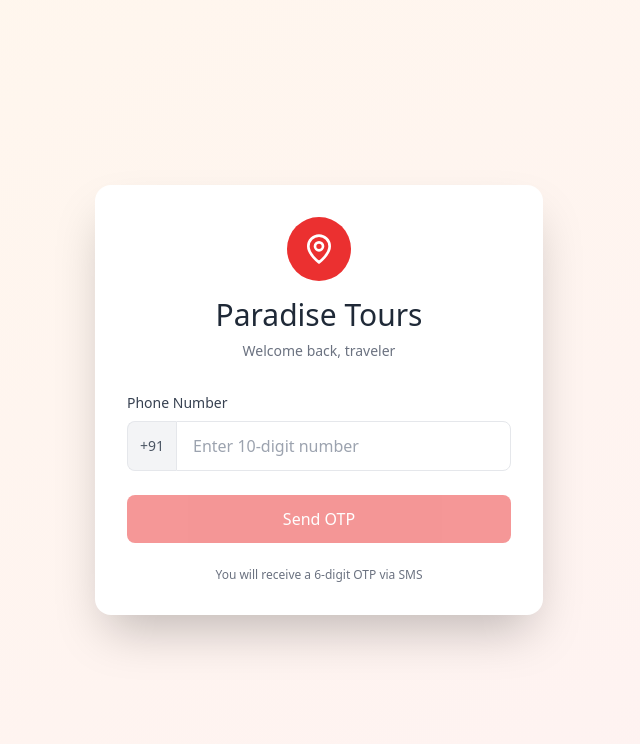
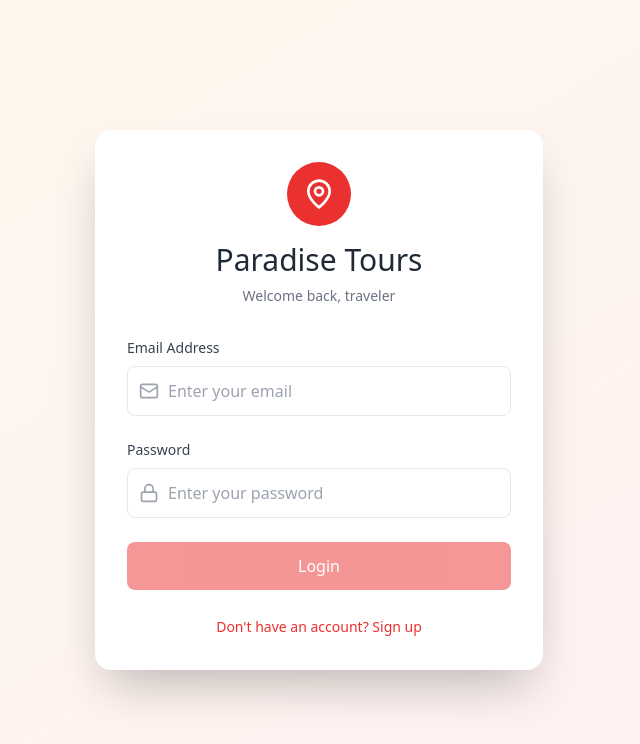
Before and after one commit to thegrowthwavesads/paradise-app, a React (Vite) app: page / in a window 1280 px wide. Shown: the top 744 px of the page, without its empty margins (321-961 px from the left). Built offline with nearby package versions, Linux system fonts and the light colour scheme.

Commit message:
Added password based login

```diff
--- a/src/App.jsx
+++ b/src/App.jsx
@@ -1,18 +1,17 @@
-import React, { useState, useEffect } from 'react';
-import { Calendar, MapPin, User, Phone, Car, FileText, Clock, CheckCircle, Ticket, LogOut, Loader2 } from 'lucide-react';
+import React, { useState } from 'react';
+import { Calendar, MapPin, User, Phone, Car, FileText, Clock, CheckCircle, Ticket, LogOut, Loader2, Mail, Lock } from 'lucide-react';
 import { auth } from './firebase';
-import { RecaptchaVerifier, signInWithPhoneNumber } from 'firebase/auth';
+import { signInWithEmailAndPassword, createUserWithEmailAndPassword } from 'firebase/auth';
 
 const App = () => {
   const [isLoggedIn, setIsLoggedIn] = useState(false);
   const [activeTab, setActiveTab] = useState('overview');
-  const [phoneNumber, setPhoneNumber] = useState('');
-  const [otp, setOtp] = useState('');
-  const [showOtpInput, setShowOtpInput] = useState(false);
+  const [email, setEmail] = useState('');
+  const [password, setPassword] = useState('');
+  const [isSignUp, setIsSignUp] = useState(false);
   const [isHovered, setIsHovered] = useState(false);
   const [loading, setLoading] = useState(false);
   const [error, setError] = useState('');
-  const [confirmationResult, setConfirmationResult] = useState(null);
 
   // Dummy data
   const bookingData = {
@@ -53,21 +52,17 @@ const App = () => {
     { day: 7, title: 'Departure', activities: ['Breakfast', 'Check-out', 'Airport transfer', 'Flight to Delhi'] }
   ];
 
-  // Initialize reCAPTCHA on component mount
-  useEffect(() => {
-    if (!window.recaptchaVerifier) {
-      window.recaptchaVerifier = new RecaptchaVerifier(auth, 'recaptcha-container', {
-        'size': 'invisible',
-        'callback': (response) => {
-          console.log('reCAPTCHA solved');
+  const validateEmail = (email) => {
+    return email.match(/^[^\s@]+@[^\s@]+\.[^\s@]+$/);
+  };
+
+  const handleLogin = async () => {
+    if (!validateEmail(email)) {
+      setError('Please enter a valid email address');
+      return;
     }
-      });
-    }
-  }, []);
-
-  const handleSendOTP = async () => {
-    if (phoneNumber.length !== 10) {
-      setError('Please enter a valid 10-digit phone number');
+    if (password.length < 6) {
+      setError('Password must be at least 6 characters');
       return;
     }
 
@@ -75,33 +70,23 @@ const App = () => {
     setError('');
 
     try {
-      const formattedPhone = `+91${phoneNumber}`;
-
-      if (!window.recaptchaVerifier) {
-        window.recaptchaVerifier = new RecaptchaVerifier(auth, 'recaptcha-container', {
-          'size': 'invisible',
-          'callback': (response) => {
-            console.log('reCAPTCHA solved');
-          }
-        });
-      }
-
-      const appVerifier = window.recaptchaVerifier;
-      const confirmation = await signInWithPhoneNumber(auth, formattedPhone, appVerifier);
-      setConfirmationResult(confirmation);
-      setShowOtpInput(true);
+      await signInWithEmailAndPassword(auth, email, password);
+      setIsLoggedIn(true);
       setLoading(false);
-
     } catch (err) {
       setLoading(false);
-      setError(err.message || 'Failed to send OTP. Please try again.');
-      console.error('Error sending OTP:', err);
+      setError('Invalid email or password');
+      console.error('Login error:', err);
     }
   };
 
-  const handleVerifyOTP = async () => {
-    if (otp.length !== 6) {
-      setError('Please enter a valid 6-digit OTP');
+  const handleSignUp = async () => {
+    if (!validateEmail(email)) {
+      setError('Please enter a valid email address');
+      return;
+    }
+    if (password.length < 6) {
+      setError('Password must be at least 6 characters');
       return;
     }
 
@@ -109,22 +94,28 @@ const App = () => {
     setError('');
 
     try {
-      await confirmationResult.confirm(otp);
+      await createUserWithEmailAndPassword(auth, email, password);
       setIsLoggedIn(true);
       setLoading(false);
-
     } catch (err) {
       setLoading(false);
-      setError('Invalid OTP. Please try again.');
-      console.error('Error verifying OTP:', err);
+      setError('Failed to create account. Email may already exist.');
+      console.error('Signup error:', err);
+    }
+  };
+
+  const handleSubmit = () => {
+    if (isSignUp) {
+      handleSignUp();
+    } else {
+      handleLogin();
     }
   };
 
   const handleLogout = () => {
     setIsLoggedIn(false);
-    setPhoneNumber('');
-    setOtp('');
-    setShowOtpInput(false);
+    setEmail('');
+    setPassword('');
     setError('');
   };
 
@@ -137,29 +128,52 @@ const App = () => {
               <MapPin className="text-white" size={32} />
             </div>
             <h1 className="text-3xl font-light text-gray-800 mb-2">Paradise Tours</h1>
-            <p className="text-gray-500 text-sm">Welcome back, traveler</p>
+            <p className="text-gray-500 text-sm">
+              {isSignUp ? 'Create your account' : 'Welcome back, traveler'}
+            </p>
           </div>
 
           <div className="space-y-6">
-            {!showOtpInput ? (
-              <>
             <div>
-                  <label className="block text-sm font-medium text-gray-700 mb-2">Phone Number</label>
-                  <div className="flex">
-                    <div className="flex items-center px-3 bg-gray-100 border border-r-0 border-gray-200 rounded-l-lg">
-                      <span className="text-gray-600 text-sm">+91</span>
+              <label className="block text-sm font-medium text-gray-700 mb-2">Email Address</label>
+              <div className="relative">
+                <div className="absolute inset-y-0 left-0 pl-3 flex items-center pointer-events-none">
+                  <Mail className="text-gray-400" size={20} />
                 </div>
                 <input
-                      type="tel"
-                      placeholder="Enter 10-digit number"
-                      value={phoneNumber}
+                  type="email"
+                  placeholder="Enter your email"
+                  value={email}
                   onChange={(e) => {
-                        const value = e.target.value.replace(/\D/g, '');
-                        setPhoneNumber(value);
+                    setEmail(e.target.value);
                     setError('');
                   }}
-                      className="flex-1 px-4 py-3 border border-gray-200 rounded-r-lg focus:outline-none focus:ring-2 focus:ring-red-500 focus:border-transparent"
-                      maxLength="10"
+                  className="w-full pl-10 pr-4 py-3 border border-gray-200 rounded-lg focus:outline-none focus:ring-2 focus:ring-red-500 focus:border-transparent"
+                  disabled={loading}
+                />
+              </div>
+            </div>
+
+            <div>
+              <label className="block text-sm font-medium text-gray-700 mb-2">Password</label>
+              <div className="relative">
+                <div className="absolute inset-y-0 left-0 pl-3 flex items-center pointer-events-none">
+                  <Lock className="text-gray-400" size={20} />
+                </div>
+                <input
+                  type="password"
+                  placeholder={isSignUp ? "Create a password (min 6 characters)" : "Enter your password"}
+                  value={password}
+                  onChange={(e) => {
+                    setPassword(e.target.value);
+                    setError('');
+                  }}
+                  onKeyPress={(e) => {
+                    if (e.key === 'Enter' && email && password.length >= 6) {
+                      handleSubmit();
+                    }
+                  }}
+                  className="w-full pl-10 pr-4 py-3 border border-gray-200 rounded-lg focus:outline-none focus:ring-2 focus:ring-red-500 focus:border-transparent"
                   disabled={loading}
                 />
               </div>
@@ -172,98 +186,35 @@ const App = () => {
             )}
 
             <button
-                  onClick={handleSendOTP}
-                  disabled={loading || phoneNumber.length !== 10}
+              onClick={handleSubmit}
+              disabled={loading || !email || password.length < 6}
               className="w-full py-3 rounded-lg font-medium hover:shadow-lg transition-all duration-300 text-white disabled:opacity-50 disabled:cursor-not-allowed flex items-center justify-center space-x-2"
               style={{backgroundColor: '#eb3030'}}
             >
               {loading ? (
                 <>
                   <Loader2 className="animate-spin" size={20} />
-                      <span>Sending OTP...</span>
+                  <span>{isSignUp ? 'Creating Account...' : 'Logging in...'}</span>
                 </>
               ) : (
-                    <span>Send OTP</span>
-                  )}
-                </button>
-
-                <p className="text-xs text-gray-500 text-center">
-                  You will receive a 6-digit OTP via SMS
-                </p>
-              </>
-            ) : (
-              <>
-                <div>
-                  <div className="flex items-center justify-between mb-2">
-                    <label className="block text-sm font-medium text-gray-700">Enter OTP</label>
-                    <button
-                      onClick={() => {
-                        setShowOtpInput(false);
-                        setOtp('');
-                        setError('');
-                      }}
-                      className="text-xs hover:underline"
-                      style={{color: '#eb3030'}}
-                    >
-                      Change Number
-                    </button>
-                  </div>
-                  <input
-                    type="text"
-                    placeholder="Enter 6-digit OTP"
-                    value={otp}
-                    onChange={(e) => {
-                      const value = e.target.value.replace(/\D/g, '');
-                      setOtp(value);
-                      setError('');
-                    }}
-                    className="w-full px-4 py-3 border border-gray-200 rounded-lg focus:outline-none focus:ring-2 focus:ring-red-500 focus:border-transparent text-center text-2xl tracking-widest"
-                    maxLength="6"
-                    disabled={loading}
-                  />
-                  <p className="text-xs text-gray-500 mt-2 text-center">
-                    OTP sent to +91 {phoneNumber}
-                  </p>
-                </div>
-
-                {error && (
-                  <div className="bg-red-50 border border-red-200 text-red-700 px-4 py-3 rounded-lg text-sm">
-                    {error}
-                  </div>
-                )}
-
-                <button
-                  onClick={handleVerifyOTP}
-                  disabled={loading || otp.length !== 6}
-                  className="w-full py-3 rounded-lg font-medium hover:shadow-lg transition-all duration-300 text-white disabled:opacity-50 disabled:cursor-not-allowed flex items-center justify-center space-x-2"
-                  style={{backgroundColor: '#eb3030'}}
-                >
-                  {loading ? (
-                    <>
-                      <Loader2 className="animate-spin" size={20} />
-                      <span>Verifying...</span>
-                    </>
-                  ) : (
-                    <span>Verify & Login</span>
+                <span>{isSignUp ? 'Create Account' : 'Login'}</span>
               )}
             </button>
 
             <div className="text-center">
               <button
-                    onClick={handleSendOTP}
+                onClick={() => {
+                  setIsSignUp(!isSignUp);
+                  setError('');
+                }}
+                className="text-sm hover:underline"
+                style={{color: '#eb3030'}}
                 disabled={loading}
-                    className="text-sm hover:underline disabled:opacity-50"
-                    style={{color: '#eb3030'}}
               >
-                    Resend OTP
+                {isSignUp ? 'Already have an account? Login' : "Don't have an account? Sign up"}
               </button>
             </div>
-              </>
-            )}
           </div>
-
-          {/* reCAPTCHA container - invisible */}
-          <div id="recaptcha-container"></div>
         </div>
       </div>
     );
```
Lines whose indentation alone changed are shown as unchanged.
